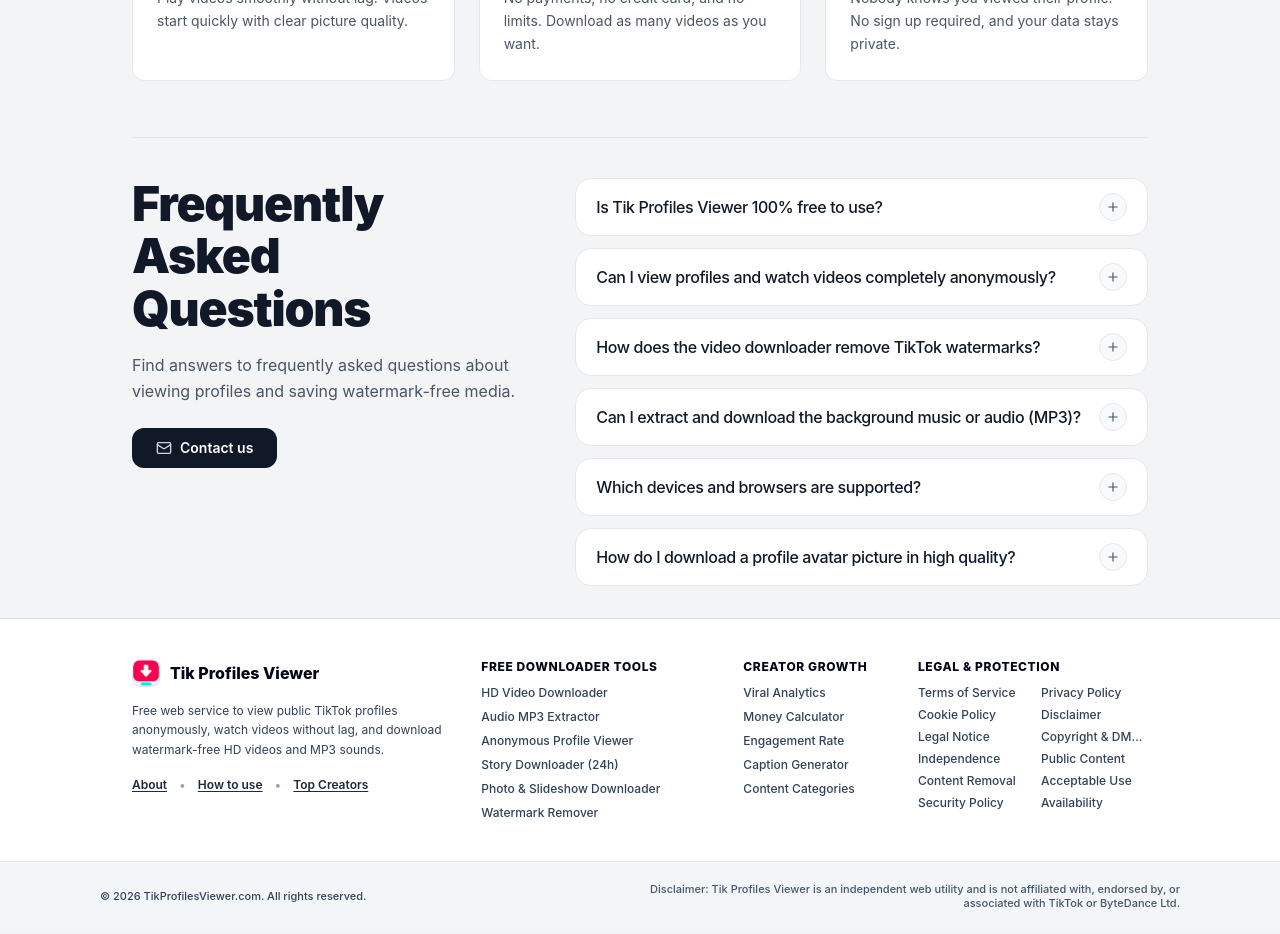
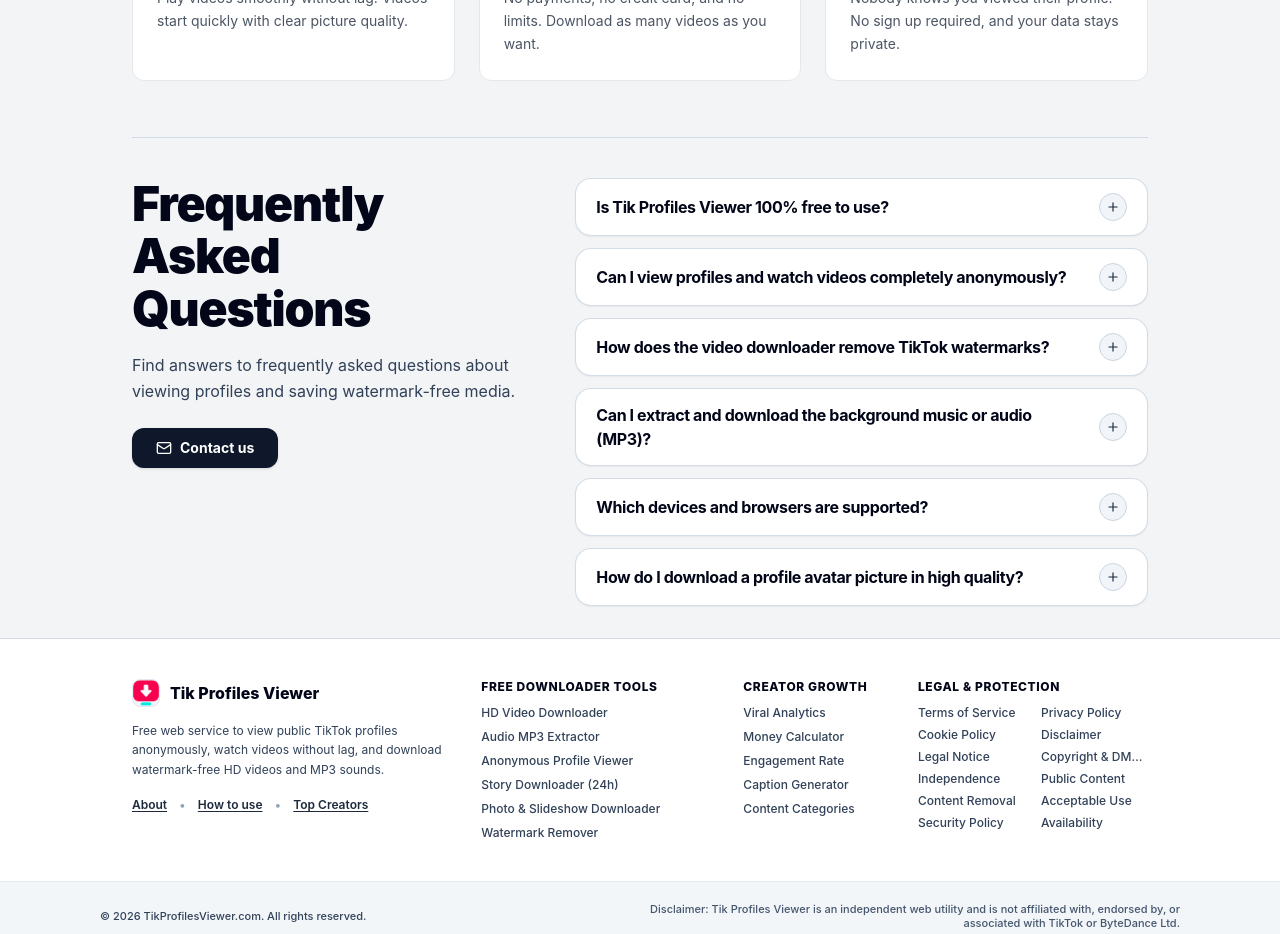
Before and after one commit to eaelax/testing, a Next.js app: page / in a window 1280 px wide. Shown: the part 3520-4454 px from the top of the page. Built offline with nearby package versions, Linux system fonts and the light colour scheme.

Commit message:
Update FaqSection.tsx

```diff
--- a/components/FaqSection.tsx
+++ b/components/FaqSection.tsx
@@ -37,7 +37,7 @@ const FAQS: FaqItem[] = [
   {
     question: 'How do I download a profile avatar picture in high quality?',
     answer:
-      'Search for any creator username, then click the Download avatar button right in the profile details box. The full-size original profile picture will save directly to your device.',
+      'Search for any creator username, then click the Avatar button right in the profile details box. The full-size original profile picture will save directly to your device.',
   },
 ];
 
@@ -50,11 +50,11 @@ export default function FaqSection() {
   };
 
   return (
-    <section id="faq" className="w-full mt-14 pt-10 border-t border-[#E5E7EB] scroll-mt-20">
+    <section id="faq" className="w-full mt-14 pt-10 border-t border-slate-300/80 scroll-mt-20">
       <div className="grid grid-cols-1 lg:grid-cols-12 gap-8 lg:gap-12 items-start">
         {/* Left Column: Heading, Subtitle & Contact Us Button */}
         <div className="lg:col-span-5 flex flex-col items-start">
-          <h2 className="text-3xl sm:text-4xl md:text-5xl font-black text-[#111827] tracking-tight leading-[1.1]">
+          <h2 className="text-3xl sm:text-4xl md:text-5xl font-black text-slate-950 tracking-tight leading-[1.1]">
             Frequently
             <br />
             Asked
@@ -62,15 +62,15 @@ export default function FaqSection() {
             Questions
           </h2>
 
-          <p className="text-sm sm:text-base text-[#4B5563] mt-4 leading-relaxed max-w-sm">
+          <p className="text-sm sm:text-base text-slate-700 mt-4 leading-relaxed max-w-sm">
             Find answers to frequently asked questions about viewing profiles and saving watermark-free media.
           </p>
 
           <a
             href="mailto:support@tikprofilesviewer.com"
-            className="mt-6 inline-flex items-center gap-2 px-6 py-2.5 rounded-xl bg-[#111827] hover:bg-[#1F2937] active:scale-[0.98] text-[#FFFFFF] text-xs sm:text-sm font-semibold transition-colors cursor-pointer"
+            className="mt-6 inline-flex items-center gap-2 px-6 py-2.5 rounded-xl bg-slate-900 hover:bg-[#e11d48] active:scale-[0.98] text-white text-xs sm:text-sm font-bold transition-all shadow-sm cursor-pointer"
           >
-            <Mail className="w-4 h-4 text-[#D1D5DB]" />
+            <Mail className="w-4 h-4 text-white" />
             <span>Contact us</span>
           </a>
         </div>
@@ -83,29 +83,39 @@ export default function FaqSection() {
             return (
               <div
                 key={index}
-                className="rounded-2xl bg-[#FFFFFF] border border-[#E5E7EB] transition-colors hover:border-[#9CA3AF] overflow-hidden"
+                className={`rounded-2xl bg-white border shadow-xs transition-all overflow-hidden ${
+                  isOpen
+                    ? 'border-[#e11d48]/60 shadow-sm'
+                    : 'border-slate-300/80 hover:border-slate-400'
+                }`}
               >
                 <button
                   type="button"
                   onClick={() => toggleIndex(index)}
-                  className="w-full px-5 py-3 sm:py-3.5 text-left flex items-center justify-between gap-4 cursor-pointer focus:outline-none group"
+                  className="w-full px-5 py-3.5 text-left flex items-center justify-between gap-4 cursor-pointer focus:outline-none group"
                   aria-expanded={isOpen}
                 >
-                  <span className="text-sm sm:text-base font-medium text-[#111827] tracking-tight">
+                  <span className="text-sm sm:text-base font-bold text-slate-950 tracking-tight">
                     {item.question}
                   </span>
 
-                  <div className="w-7 h-7 rounded-full bg-[#F8F9FA] group-hover:bg-[#F1F3F5] border border-[#E5E7EB] flex items-center justify-center text-[#4B5563] shrink-0 transition-colors">
+                  <div
+                    className={`w-7 h-7 rounded-full border flex items-center justify-center shrink-0 transition-colors ${
+                      isOpen
+                        ? 'bg-[#e11d48] border-[#e11d48] text-white'
+                        : 'bg-slate-100 group-hover:bg-slate-200 border-slate-300 text-slate-800'
+                    }`}
+                  >
                     {isOpen ? (
-                      <X className="w-3.5 h-3.5 text-[#111827]" />
+                      <X className="w-3.5 h-3.5 text-white" />
                     ) : (
-                      <Plus className="w-3.5 h-3.5 text-[#4B5563]" />
+                      <Plus className="w-3.5 h-3.5 text-slate-800" />
                     )}
                   </div>
                 </button>
 
                 {isOpen && (
-                  <div className="px-5 pb-4 pt-2.5 text-xs sm:text-sm text-[#4B5563] leading-relaxed border-t border-[#E5E7EB]">
+                  <div className="px-5 pb-4 pt-3 text-xs sm:text-sm text-slate-700 leading-relaxed border-t border-slate-200 bg-slate-50/70">
                     <p>{item.answer}</p>
                   </div>
                 )}
```
